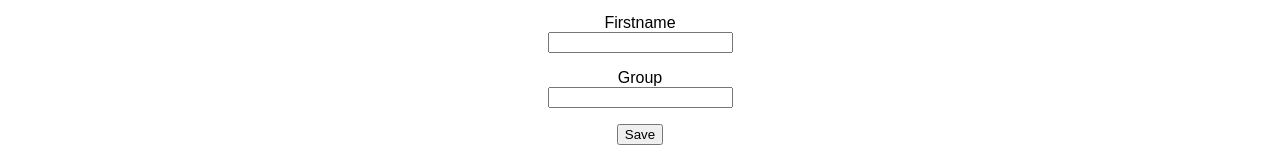
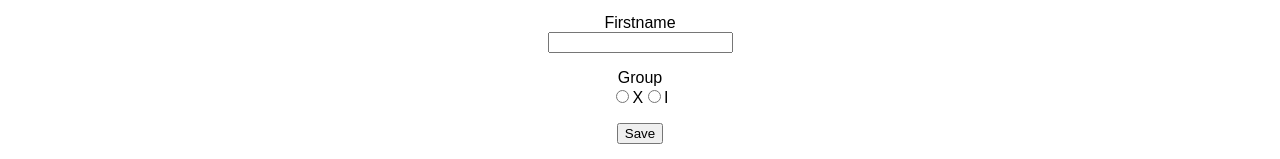
Before and after one commit to Seabath/ReactLogin, a React (Create React App) app: page / in a window 1280 px wide. Shown: the part 626-785 px from the top of the page. Built offline with nearby package versions, Linux system fonts and the light colour scheme.

Commit message:
work in progress to add new student

```diff
--- a/src/StudentForm.js
+++ b/src/StudentForm.js
@@ -2,6 +2,20 @@ import React from 'react';
 
 
 class StudentForm extends React.Component {
+
+  constructor(props) {
+    super(props);
+    this.handleSave = this.handleSave.bind(this);
+  }
+
+  handleSave(e) {
+    this.props.onSave(this.state.student);
+    this.setState({
+      student: Object.assign({}, RESET_VALUES)
+    });
+    e.preventDefault();
+  }
+
   render() {
     return (
       <form>
@@ -24,10 +38,11 @@ class StudentForm extends React.Component {
           <label>
            Group
             <br />
-            <input type="text" name="group" />
+            <input type="radio" name="group" value="X"/>X
+            <input type="radio" name="group" value="I"/>I
           </label>
         </p>
-        <input type="submit" value="Save" />
+        <input type="submit" value="Save" onClick={this.handleSave} />
       </form>
     );
   }
--- a/src/Students.js
+++ b/src/Students.js
@@ -25,10 +25,20 @@ class Students extends React.Component {
       students : STUDENTS
     };
     this.handleFilter = this.handleFilter.bind(this);
+    this.saveStudent = this.saveStudent.bind(this);
   }
 
   handleFilter(input) {
     this.setState(input);
+  }
+
+  saveStudent(student) {
+    this.setState((prevState) => {
+      let students = prevState.students;
+      student.id = students.length + 1;
+      students[student.id] = student;
+      return {students};
+    });
   }
 
   render() {
@@ -42,7 +52,8 @@ class Students extends React.Component {
           students={this.state.students}
           filterText={this.state.filterText}
         />
-        <StudentForm />
+        <StudentForm
+          onSave={this.saveStudent} />
       </div>
     );
   }
```
